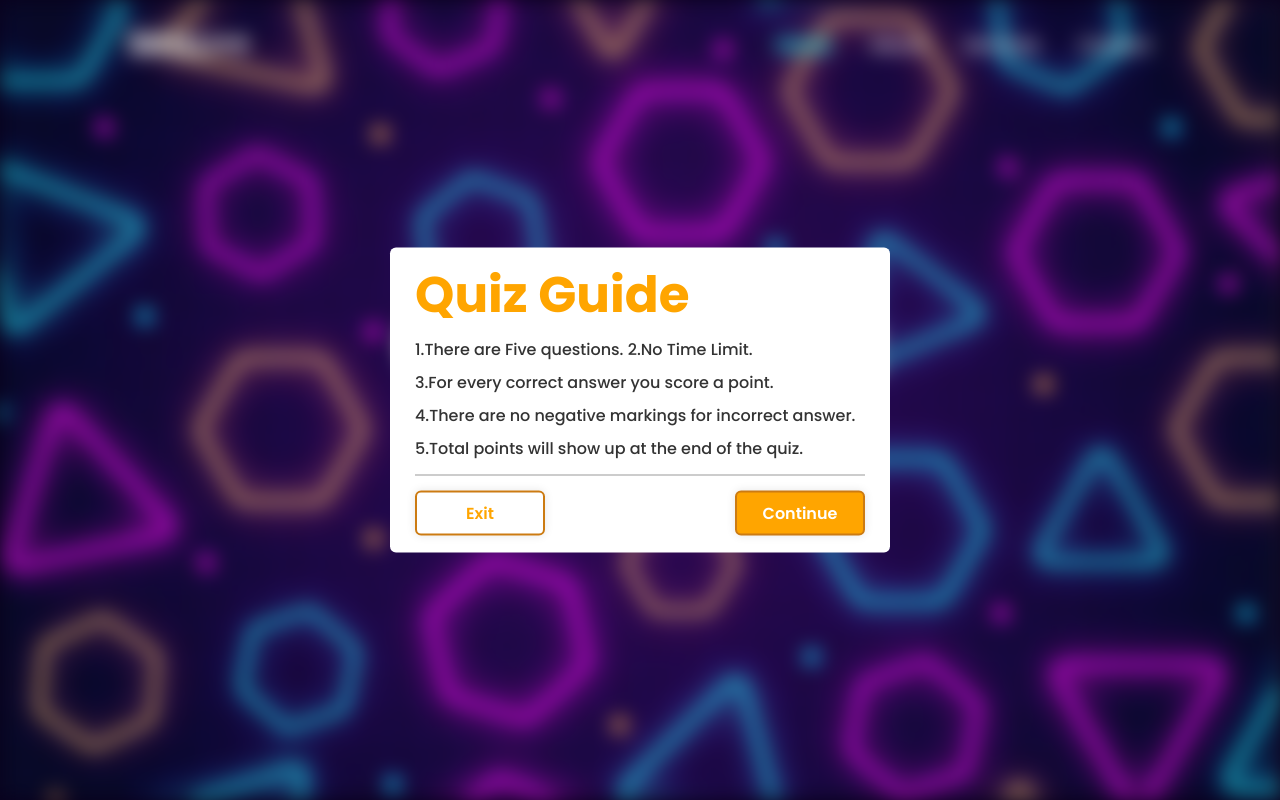
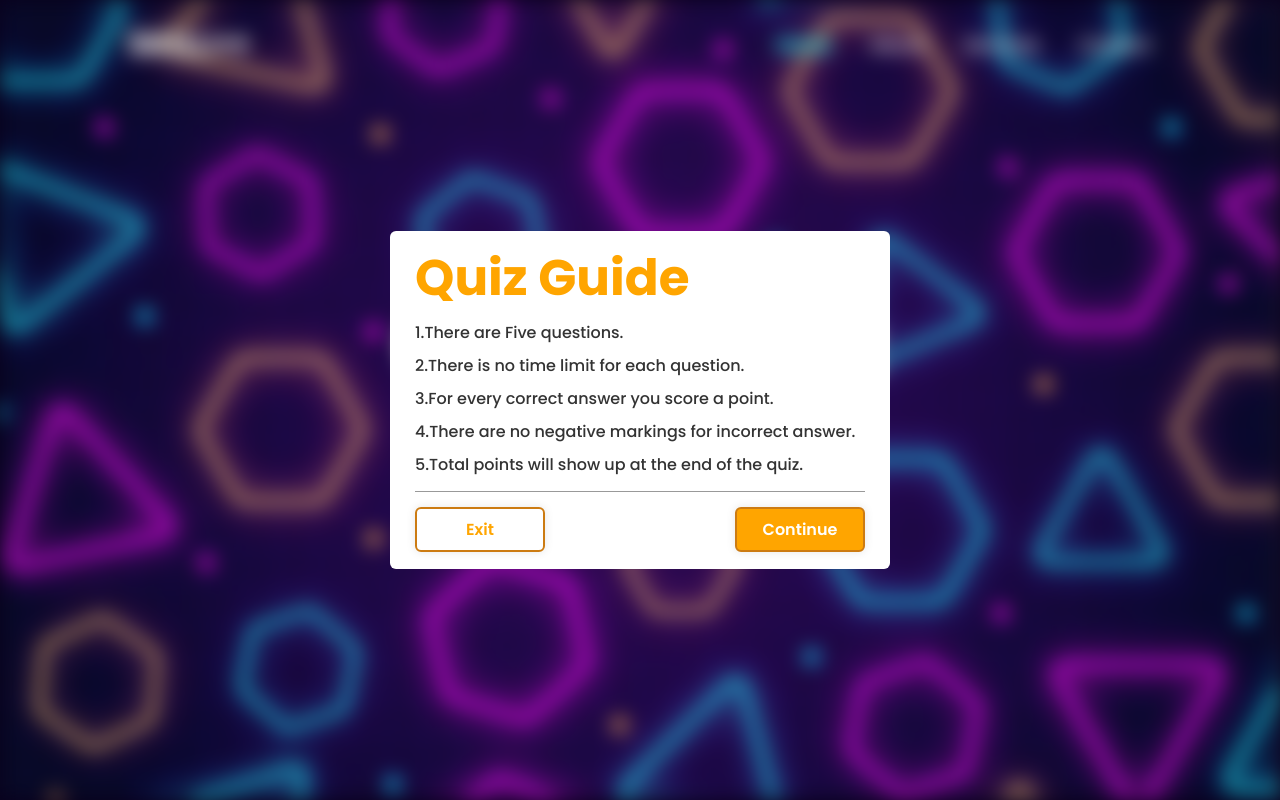
Before and after one commit to MotaBhai2005/Quiz-Website, a plain HTML site: page index.html in a window 1280 px wide. Both pictures are taken after a click on the button "Start Quiz". Drawn offline with Linux system fonts and the light colour scheme.

Commit message:
Update index.html

```diff
--- a/index.html
+++ b/index.html
@@ -82,7 +82,7 @@
     <div class="popup-info">
         <h2>Quiz Guide</h2>
         <span class="info">1.There are Five questions.</span>
-        <span class="info">2.No Time Limit.</span>
+        <span class="info">2.There is no time limit for each question.</span>
         <span class="info">3.For every correct answer you score a point.</span>
         <span class="info">4.There are no negative markings for incorrect answer.</span>
         <span class="info">5.Total points will show up at the end of the quiz.</span>
```
